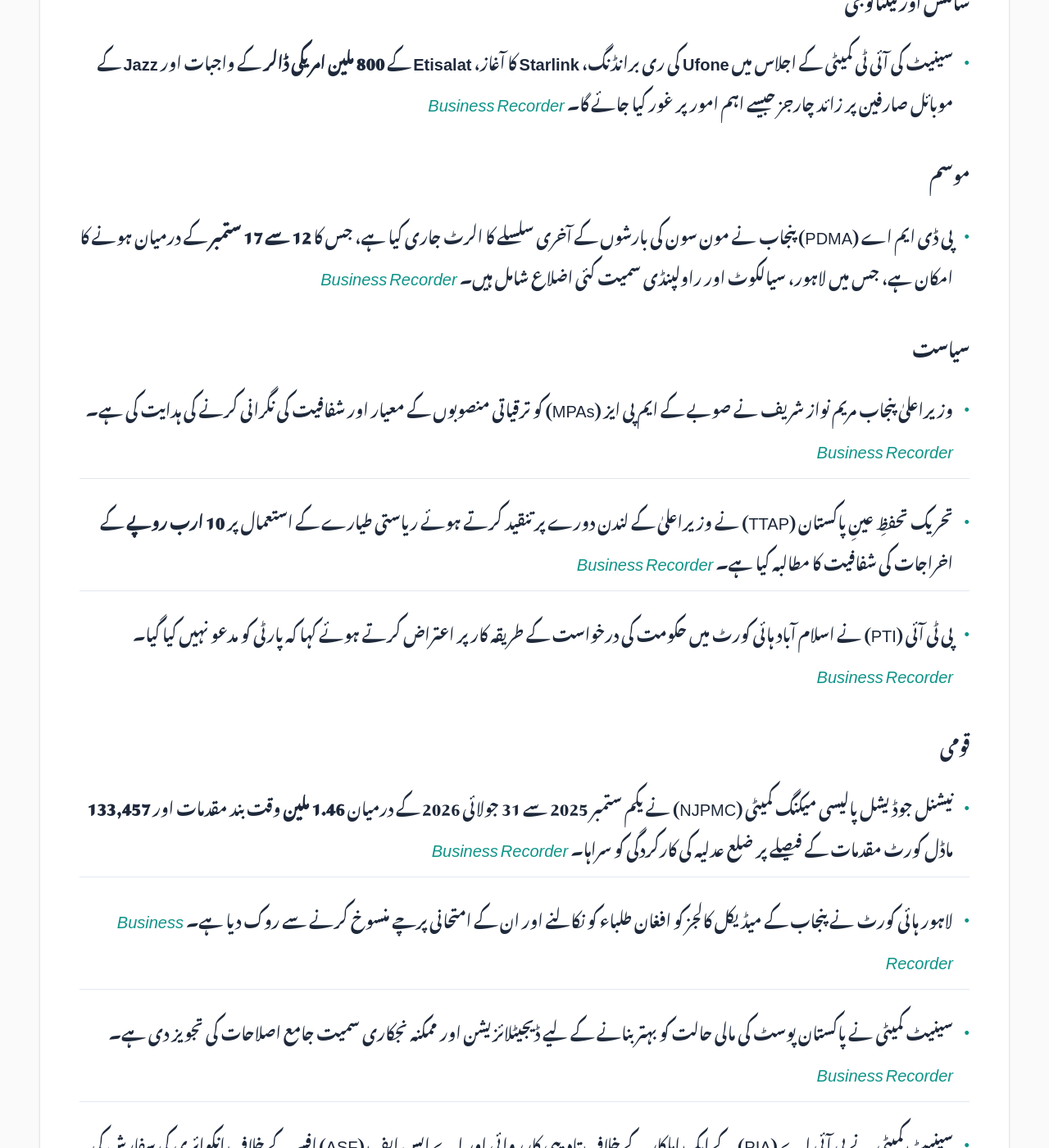
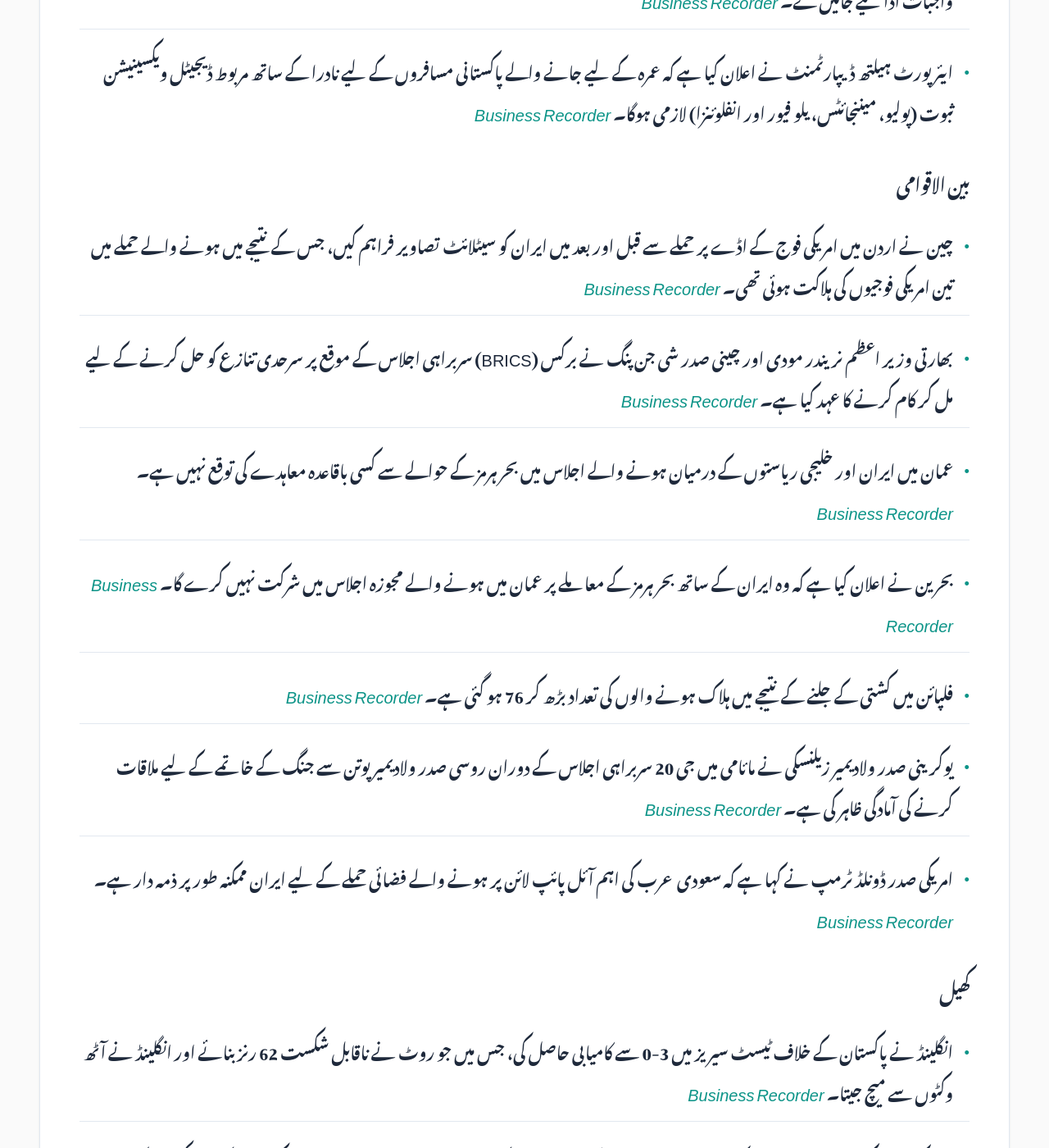
Before and after one commit to zsubzwary/news, a Jekyll site: the page built from ur/index.md, in a window 1280 px wide and 1400 px high, scrolled down 1325 px. Shown: the whole window at 82% size. Built offline with Jekyll 4.4.1, drawn with Linux system fonts in a browser that asks for light colours; some web fonts are replaced; comment, search, counter and statistics services are not loaded; some of the changed text lies outside the part shown.

Commit message:
DateTime; 2026-09-12T16:09:41.181Z

```diff
--- a/ur/index.md
+++ b/ur/index.md
@@ -7,42 +7,39 @@ rtl: true
 
 پاکستان کی تازہ خبروں کا خلاصہ
 
- &lrm; 12-Sep-2026 09:08PKT
+ &lrm; 12-Sep-2026 21:09PKT
 
 پڑھنے کا وقت : 4 منٹ
 
 ### معیشت
-- **SE Fruits and Vegetable Limited** کو **30 ملین** عام شیئرز کے آئی پی او (IPO) کے لیے SECP سے منظوری مل گئی ہے، جس کے لیے بک بلڈنگ کا عمل **21 اور 22 ستمبر** کو ہوگا۔ *[Business Recorder](https://www.brecorder.com/news/40439140/se-fruits-vegs-secures-secp-approval-for-ipo)*
-- پنجاب میں آٹے کی فراہمی معمول کے مطابق جاری ہے، جہاں حکومت کی گندم سے تیار کردہ **10 کلوگرام** آٹے کا تھیلا **1,100 روپے** میں دستیاب ہے۔ *[Business Recorder](https://www.brecorder.com/news/40439135/flour-supply-in-punjab-being-closely-monitored)*
-- **EPBD** تھنک ٹینک نے **75 سالہ** معاشی اور سماجی اعداد و شمار پر مشتمل مفت 'پاکستان اکنامک ڈیش بورڈ' لانچ کر دیا ہے۔ *[Business Recorder](https://www.brecorder.com/news/40439104/75-years-of-statistics-on-free-digital-platform-epbd-think-tank-rolls-out-pakistan-economic-dashboard)*
-- لاہور چیمبر آف کامرس اینڈ انڈسٹری (LCCI) کی الیکشن کمیشن نے شفاف اور پرامن انتخابات کے لیے تمام انتظامات مکمل کر لیے ہیں۔ *[Business Recorder](https://www.brecorder.com/news/40439145/lcci-ec-finalises-arrangements-for-elections)*
-- گلیات ڈویلپمنٹ اتھارٹی (GDA) کے مطابق تھنڈیانی انٹیگریٹڈ ٹورزم زون کے منصوبے کے لیے پرائیویٹ سیکٹر سے **23 ارب روپے** کی سرمایہ کاری متوقع ہے۔ *[Business Recorder](https://www.brecorder.com/news/40439107/gda-dg-anticipates-rs23bn-private-investment-in-thandiani)*
+- پاکستان میں سونے کی قیمت میں 400 روپے فی تولہ اضافہ ہوا ہے، جس کے بعد سونے کی قیمت 457,136 روپے فی تولہ ہو گئی ہے، جبکہ 10 گرام سونا 391,920 روپے میں فروخت کیا جا رہا ہے۔ *[Business Recorder](https://www.brecorder.com/news/40439167/gold-price-drops-by-rs2700-per-tola-in-pakistan)*
 
 ### سائنس اور ٹیکنالوجی
-- سینیٹ کی آئی ٹی کمیٹی کے اجلاس میں **Ufone** کی ری برانڈنگ، **Starlink** کا آغاز، **Etisalat** کے **800 ملین امریکی ڈالر** کے واجبات اور **Jazz** کے موبائل صارفین پر زائد چارجز جیسے اہم امور پر غور کیا جائے گا۔ *[Business Recorder](https://www.brecorder.com/news/40439111/senate-panel-meeting-on-monday-ufone-rebranding-starlink-and-etisalat-top-agenda)*
-
-### موسم
-- پی ڈی ایم اے (PDMA) پنجاب نے مون سون کی بارشوں کے آخری سلسلے کا الرٹ جاری کیا ہے، جس کا **12 سے 17 ستمبر** کے درمیان ہونے کا امکان ہے، جس میں لاہور، سیالکوٹ اور راولپنڈی سمیت کئی اضلاع شامل ہیں۔ *[Business Recorder](https://www.brecorder.com/news/40439139/pdma-issues-alert-of-final-spell-of-monsoon-rains)*
+- اینتھروپک (Anthropic) کے سی ای او ڈاریو امودی نے مصنوعی ذہانت (AI) کے ماڈلز کی ترقی کی رفتار کو کم کرنے کی ضرورت پر زور دیا ہے تاکہ اس کے غلط استعمال کے خطرات کو کم کرنے کے لیے وقت فراہم کیا جا سکے۔ *[Business Recorder](https://www.brecorder.com/news/40439182/anthropic-ceo-urges-ai-companies-to-slow-model-development-amid-fears-over-misuse)*
 
 ### سیاست
-- وزیراعلیٰ پنجاب مریم نواز شریف نے صوبے کے ایم پی ایز (MPAs) کو ترقیاتی منصوبوں کے معیار اور شفافیت کی نگرانی کرنے کی ہدایت کی ہے۔ *[Business Recorder](https://www.brecorder.com/news/40439144/cm-directs-mpas-to-ensure-quality-transparency-in-projects)*
-- تحریک تحفظِ عینِ پاکستان (TTAP) نے وزیراعلیٰ کے لندن دورے پر تنقید کرتے ہوئے ریاستی طیارے کے استعمال پر **10 ارب روپے** کے اخراجات کی شفافیت کا مطالبہ کیا ہے۔ *[Business Recorder](https://www.brecorder.com/news/40439142/ttap-criticises-cms-recent-trip-to-london)*
-- پی ٹی آئی (PTI) نے اسلام آباد ہائی کورٹ میں حکومت کی درخواست کے طریقہ کار پر اعتراض کرتے ہوئے کہا کہ پارٹی کو مدعو نہیں کیا گیا۔ *[Business Recorder](https://www.brecorder.com/news/40439103/sept-27-long-march-pti-criticises-ihcs-handling-of-govt-plea)*
+- وزیراعظم کے سیاسی امور کے مشیر رانا ثناء اللہ کا کہنا ہے کہ نئے صوبوں کے قیام کے حوالے سے بحث کسی معاشی فورم یا سیمینار کے بجائے پارلیمنٹ میں ہونی چاہیے۔ *[Business Recorder](https://www.brecorder.com/news/40439178/rana-sanaullah-says-new-provinces-debate-should-take-place-in-parliament)*
 
 ### قومی
-- نیشنل جوڈیشل پالیسی میکنگ کمیٹی (NJPMC) نے یکم ستمبر 2025 سے 31 جولائی 2026 کے درمیان **1.46 ملین** وقت بند مقدمات اور **133,457** ماڈل کورٹ مقدمات کے فیصلے پر ضلع عدلیہ کی کارکردگی کو سراہا۔ *[Business Recorder](https://www.brecorder.com/news/40439108/njpmc-commends-district-judiciarys-performance)*
-- لاہور ہائی کورٹ نے پنجاب کے میڈیکل کالجز کو افغان طلباء کو نکالنے اور ان کے امتحانی پرچے منسوخ کرنے سے روک دیا ہے۔ *[Business Recorder](https://www.brecorder.com/news/40439109/lhc-restrains-medical-colleges-from-expelling-afghan-students)*
-- سینیٹ کمیٹی نے پاکستان پوسٹ کی مالی حالت کو بہتر بنانے کے لیے ڈیجیٹلائزیشن اور ممکنہ نجکاری سمیت جامع اصلاحات کی تجویز دی ہے۔ *[Business Recorder](https://www.brecorder.com/news/40439106/senate-body-calls-for-a-sweeping-overhaul-of-pakistan-post)*
-- سینیٹ کمیٹی نے پی آئی اے (PIA) کے ایک اہلکار کے خلاف تادیبی کارروائی اور اے ایس ایف (ASF) افسر کے خلاف انکوائری کی سفارش کی ہے۔ *[Business Recorder](https://www.brecorder.com/news/40439105/senate-body-recommends-disciplinary-action-against-pia-official)*
-- پنجاب کے وزیر زراعت سید عاشق حسین کیرمانی نے کپاس کی پیداوار کے ہدف کے حصول کے حوالے سے امید کا اظہار کیا۔ *[Business Recorder](https://www.brecorder.com/news/40439137/minister-hopes-for-achieving-cotton-production-target)*
-- ملتان میں PHDEC اور مینگو ریسرچ انسٹی ٹیوٹ نے آم کے کاشتکاروں کے لیے جدید پیداواری طریقوں پر ورکشاپ کا انعقاد کیا۔ *[Business Recorder](https://www.brecorder.com/news/40439143/phdec-organises-workshop)*
+- سندھ حکومت نے فیصلہ کیا ہے کہ یکم جنوری 2027 سے ریٹائر ہونے والے ملازمین کو ان کی ریٹائرمنٹ کے دن ہی پنشن اور دیگر بنیادی مالی واجبات ادا کیے جائیں گے۔ *[Business Recorder](https://www.brecorder.com/news/40439174/sindh-decides-to-pay-pension-on-retirement-day-from-jan-2027)*
+- ایئرپورٹ ہیلتھ ڈیپارٹمنٹ نے اعلان کیا ہے کہ عمرہ کے لیے جانے والے پاکستانی مسافروں کے لیے نادرا کے ساتھ مربوط ڈیجیٹل ویکسینیشن ثبوت (پولیو، میننجائٹس، یلو فیور اور انفلوئنزا) لازمی ہوگا۔ *[Business Recorder](https://www.brecorder.com/news/40439170/pakistan-makes-nadra-integrated-vaccination-proof-mandatory-for-umrah-travelers)*
 
 ### بین الاقوامی
-- ڈپٹی پرائم منسٹر اسحاق ڈار نے **15 سے 16 نومبر 2026** کو پاکستان میں منعقد ہونے والے ای سی او (ECO) کونسل آف منسٹرز کے اجلاس کی تیاریوں کا جائزہ لیا۔ *[Business Recorder](https://www.brecorder.com/news/40439136/dar-reviews-preparations-for-eco-council-of-ministers)*
-- علی اسد گیلانی کو چین میں پاکستان کا نیا سفیر مقرر کر دیا گیا ہے۔ *[Business Recorder](https://www.brecorder.com/news/40439110/ali-asad-gilani-named-ambassador-to-china)*
+- چین نے اردن میں امریکی فوج کے اڈے پر حملے سے قبل اور بعد میں ایران کو سیٹلائٹ تصاویر فراہم کیں، جس کے نتیجے میں ہونے والے حملے میں تین امریکی فوجیوں کی ہلاکت ہوئی تھی۔ *[Business Recorder](https://www.brecorder.com/news/40439181/iran-got-chinese-satellite-images-before-deadly-strike-on-us-troops-report)*
+- بھارتی وزیر اعظم نریندر مودی اور چینی صدر شی جن پنگ نے برکس (BRICS) سربراہی اجلاس کے موقع پر سرحدی تنازع کو حل کرنے کے لیے مل کر کام کرنے کا عہد کیا ہے۔ *[Business Recorder](https://www.brecorder.com/news/40439180/modi-xi-expressed-commitment-to-resolving-border-issue-india)*
+- عمان میں ایران اور خلیجی ریاستوں کے درمیان ہونے والے اجلاس میں بحر ہرمز کے حوالے سے کسی باقاعدہ معاہدے کی توقع نہیں ہے۔ *[Business Recorder](https://www.brecorder.com/news/40439179/no-signed-hormuz-deal-expected-yet-from-oman-meeting-on-monday-iranian-official-says)*
+- بحرین نے اعلان کیا ہے کہ وہ ایران کے ساتھ بحر ہرمز کے معاملے پر عمان میں ہونے والے مجوزہ اجلاس میں شرکت نہیں کرے گا۔ *[Business Recorder](https://www.brecorder.com/news/40439175/bahrain-says-wont-participate-in-hormuz-meeting-with-iran)*
+- فلپائن میں کشتی کے جلنے کے نتیجے میں ہلاک ہونے والوں کی تعداد بڑھ کر 76 ہو گئی ہے۔ *[Business Recorder](https://www.brecorder.com/news/40439176/philippine-ferry-fire-death-toll-climbs-to-76-as-identification-process-begins)*
+- یوکرینی صدر ولادیمیر زیلنسکی نے مائامی میں جی 20 سربراہی اجلاس کے دوران روسی صدر ولادیمیر پوتن سے جنگ کے خاتمے کے لیے ملاقات کرنے کی آمادگی ظاہر کی ہے۔ *[Business Recorder](https://www.brecorder.com/news/40439172/zelensky-open-to-meeting-putin-at-g20-in-miami)*
+- امریکی صدر ڈونلڈ ٹرمپ نے کہا ہے کہ سعودی عرب کی اہم آئل پائپ لائن پر ہونے والے فضائی حملے کے لیے ایران ممکنہ طور پر ذمہ دار ہے۔ *[Business Recorder](https://www.brecorder.com/news/40439163/trump-says-iran-probably-responsible-for-attack-on-saudi-pipeline)*
 
 ### کھیل
-- پی سی بی (PCB) نے 2026-27 کے سیزن کے لیے کوچ ایجوکیشن شیڈول کا اعلان کیا ہے جس میں **ایک** ٹیوٹر ٹریننگ ورکشاپ اور **چھ** لیول 1 سرٹیفیکیشن کورسز شامل ہیں۔ *[Business Recorder](https://www.brecorder.com/news/40439138/pcb-coach-education-schedule-announced)*
+- انگلینڈ نے پاکستان کے خلاف ٹیسٹ سیریز میں 3-0 سے کامیابی حاصل کی، جس میں جو روٹ نے ناقابل شکست 62 رنز بنائے اور انگلینڈ نے آٹھ وکٹوں سے میچ جیتا۔ *[Business Recorder](https://www.brecorder.com/news/40439171/root-takes-charge-guiding-england-to-series-whitewash-over-pakistan)*
+- انڈیا کی ٹی 20 کپتان شریایس ائیئر کا کہنا ہے کہ جسپریت بمراہ کو افغانستان کے خلاف سیریز میں خود اعتمادی بحال کرنے کے لیے کھیل کے مواقع کی ضرورت ہے۔ *[Business Recorder](https://www.brecorder.com/news/40439177/fit-again-bumrah-needs-game-time-says-india-skipper-iyer)*
+- گولف کے مقابلے سولہیم کپ میں یورپ نے امریکہ پر 7-5 کی برتری حاصل کر لی ہے، جس میں دنیا کی نمبر ون کھلاڑی نیلی کورڈا کو شکست کا سامنا کرنا پڑا۔ *[Business Recorder](https://www.brecorder.com/news/40439169/korda-finally-beaten-as-europe-grasp-slender-solheim-lead)*
 
 ### دیگر
-- یونیورسٹی آف لاہور اور برطانیہ کی یونیورسٹی آف پلیموتھ کے درمیان بین الاقوامی تعلیمی تعاون کے لیے شراکت داری کا آغاز کیا گیا۔ *[Business Recorder](https://www.brecorder.com/news/40439141/university-of-lahore-university-of-plymouth-celebrate-partnership)*
+- پاپ اسٹار لیڈی گاگا نے اپنے منگیتر مائیکل پولانسی کے ساتھ اپنے پہلے بچے کی پیدائش کا اعلان کیا ہے۔ *[Business Recorder](https://www.brecorder.com/news/40439168/lady-gaga-welcomes-first-child-with-fiance)*
+- اسکاٹش اداکار جیمز میک ایوئے کی نئی فلم 'فیتھ' (Faith) ٹورنٹو انٹرنیشنل فلم فیسٹیول میں پیش کی گئی۔ *[Business Recorder](https://www.brecorder.com/news/40439166/james-mcavoy-brings-new-film-faith-to-toronto-fest)*
+- وینس فلم فیسٹیول میں غزہ پر مبنی دستاویزی فلم 'نازا' (NAZA) اور جان ملکووچ کی فلم کے درمیان ٹاپ ایوارڈ کے لیے مقابلہ ہو رہا ہے۔ *[Business Recorder](https://www.brecorder.com/news/40439165/gaza-film-malkovich-drama-vie-for-venice-top-prize)*
+- مشہور گلوکارہ سیلین ڈیون چھ سالوں کے بعد پیرس میں اپنے پہلے مکمل کنسرٹ کے ذریعے اسٹیج پر واپسی کرنے کے لیے تیار ہیں، جس میں تقریباً 30,000 مداحوں کی شرکت متوقع ہے۔ *[Business Recorder](https://www.brecorder.com/news/40439164/a-legend-celine-dion-poised-for-emotional-comeback-in-paris)*
```
